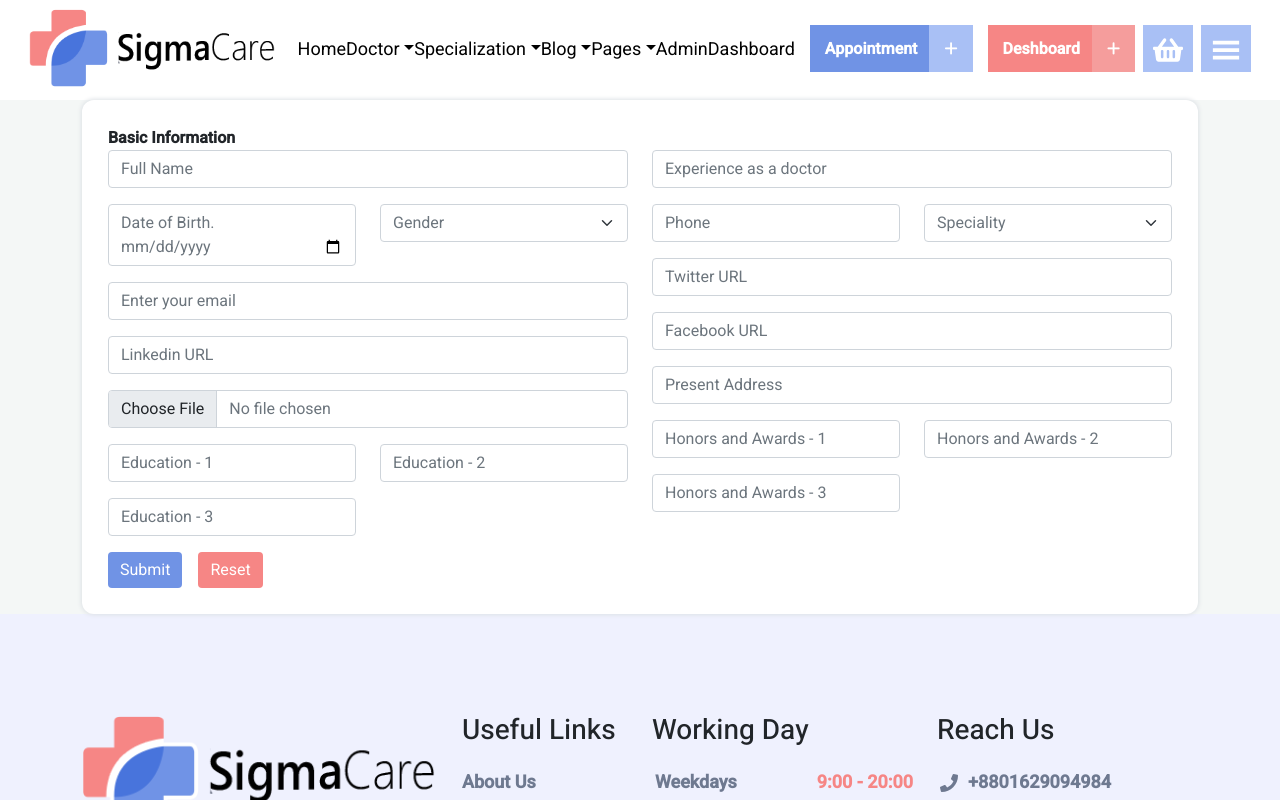
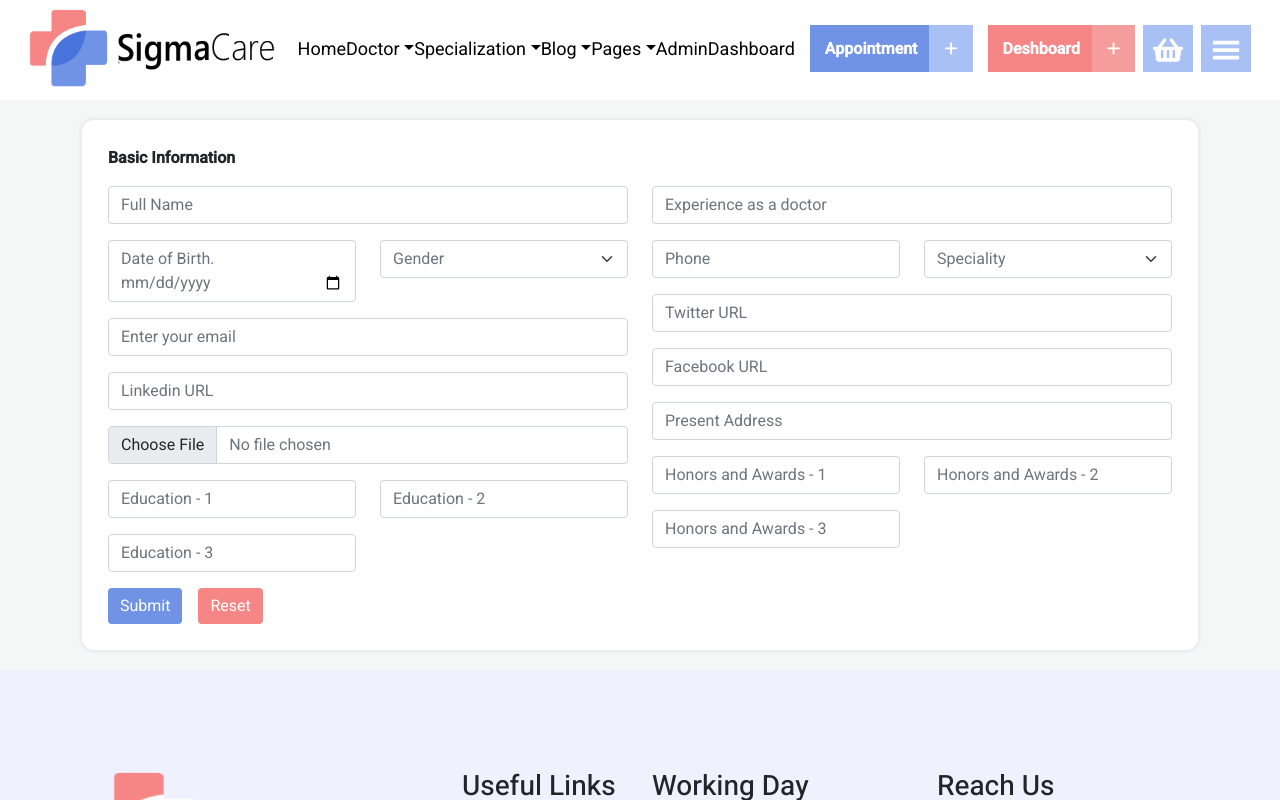
Before and after one commit to ruhulamin77/sigma-hospital-client, a React (Create React App) app: page /addDoctors in a window 1280 px wide. Shown: the top 800 px of the page. Built offline with nearby package versions, Linux system fonts and the light colour scheme.

Commit message:
edited some code2

```diff
--- a/src/components/Dashboard/DoctorsDashboard/AllDoctors/AddDoctors/AddDoctors.js
+++ b/src/components/Dashboard/DoctorsDashboard/AllDoctors/AddDoctors/AddDoctors.js
@@ -40,12 +40,12 @@ const AddDoctors = () => {
     }
 
     return (
-        <div style={{ backgroundColor: "#F4F7F6" }}>
+        <div style={{ backgroundColor: "#F4F7F6", padding: "20px 0" }}>
             <Container>
                 <Card className='card-control2'>
                     <Card.Body>
                         {success && <Alert variant='success'>Doctor Added Successfully!</Alert>}
-                        <Card.Text><b>Basic Information</b></Card.Text>
+                        <Card.Text className='mb-3'><b>Basic Information</b></Card.Text>
                         <Form onSubmit={handleSubmit} className='row'>
 
                             <div className='col-12 col-sm-6 col-md-6 col-lg-6'>
--- a/src/components/Dashboard/DoctorsDashboard/AllDoctors/AllDoctors/AllDoctors.js
+++ b/src/components/Dashboard/DoctorsDashboard/AllDoctors/AllDoctors/AllDoctors.js
@@ -8,7 +8,7 @@ import './AllDoctors.css';
 const AllDoctors = () => {
     const doctorsCollection = useGetDoctorsQuery() || {};
     return (
-        <div style={{ backgroundColor: "#F4F7F6" }}>
+        <div style={{ backgroundColor: "#F4F7F6", padding: "20px 0" }}>
             <Container>
                 <Row xs={1} sm={2} md={2} lg={4} className="g-4">
                     {doctorsCollection?.data?.map((doc) => (
```
